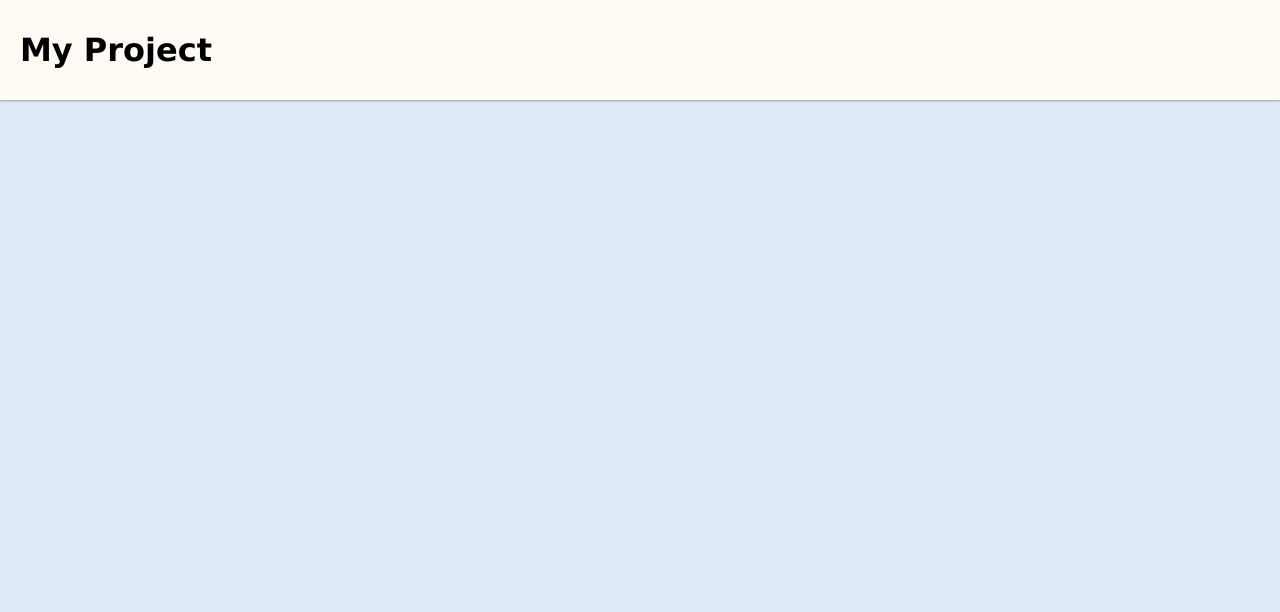
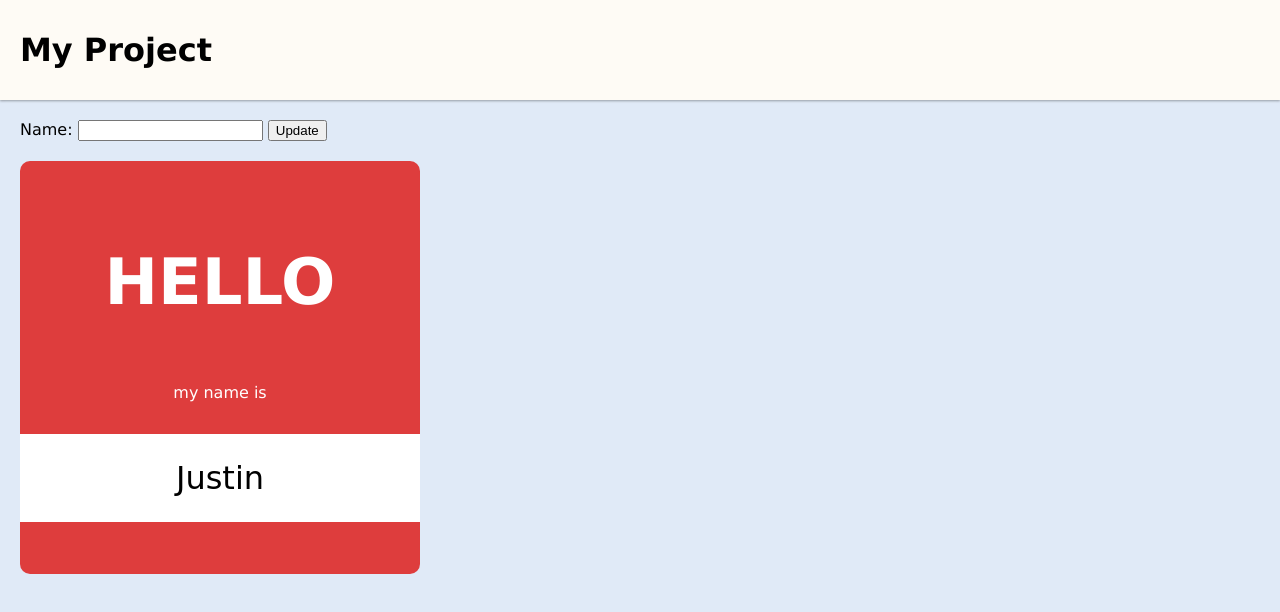
Before and after one commit to Jung-GunSong/name-tag-, a plain HTML site: page index.html in a window 1280 px wide. Drawn offline with Linux system fonts and the light colour scheme.

Commit message:
basic name tag design

```diff
--- a/index.html
+++ b/index.html
@@ -22,6 +22,16 @@
     </header>
 
     <main>
+        <section>
+            Name: <input>
+            <button>Update</button>
+        </section>
+
+        <section class="name-tag">
+            <p class="greeting">Hello</p>
+            <p>my name is</p>
+            <p class="name-display">Justin</p>
+        </section>
 
     </main>
 
--- a/style.css
+++ b/style.css
@@ -28,3 +28,29 @@ header .logo {
 main {
     padding: 20px;
 }
+
+.name-tag{
+    background: #de3d3d;
+    color: white;
+    width: 400px;
+    margin-top: 20px;
+    padding-top: 20px;
+    padding-bottom: 20px;
+    text-align:center;
+    border-radius: 10px;
+}
+
+.greeting{
+    text-transform: uppercase;
+    font-size: 4em;
+    font-weight: bold;
+}
+
+.name-display{
+    background:white;
+    color: black;
+    padding-top: 25px;
+    padding-bottom: 25px;
+    font-family: cursive;
+    font-size: 2em;
+}
```
